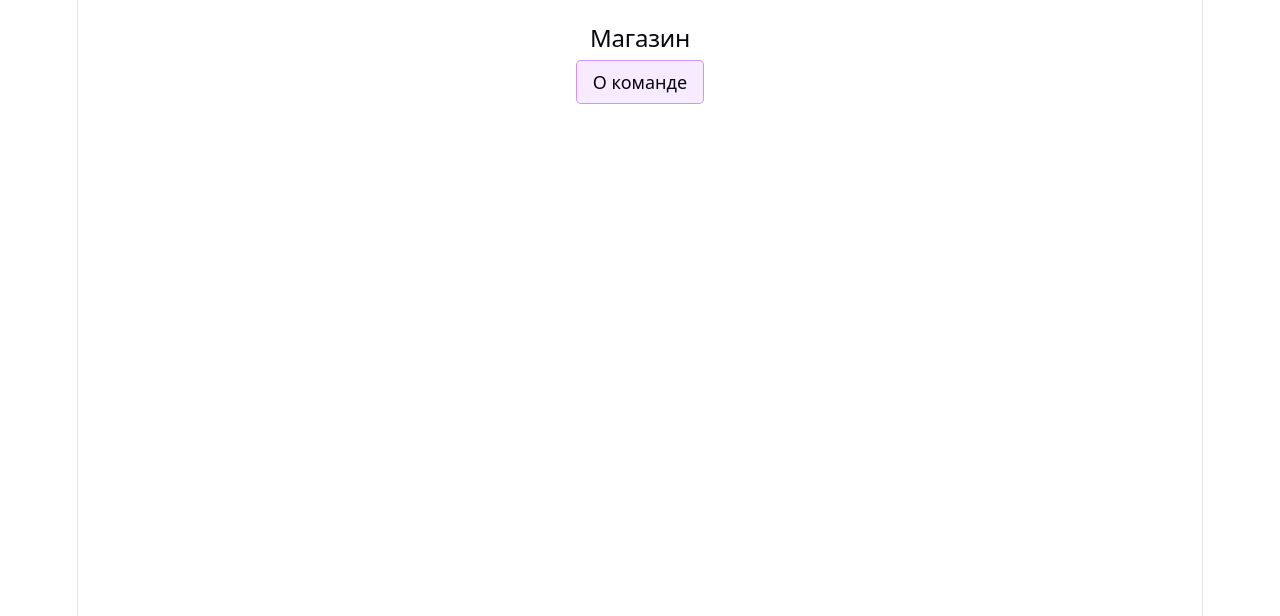
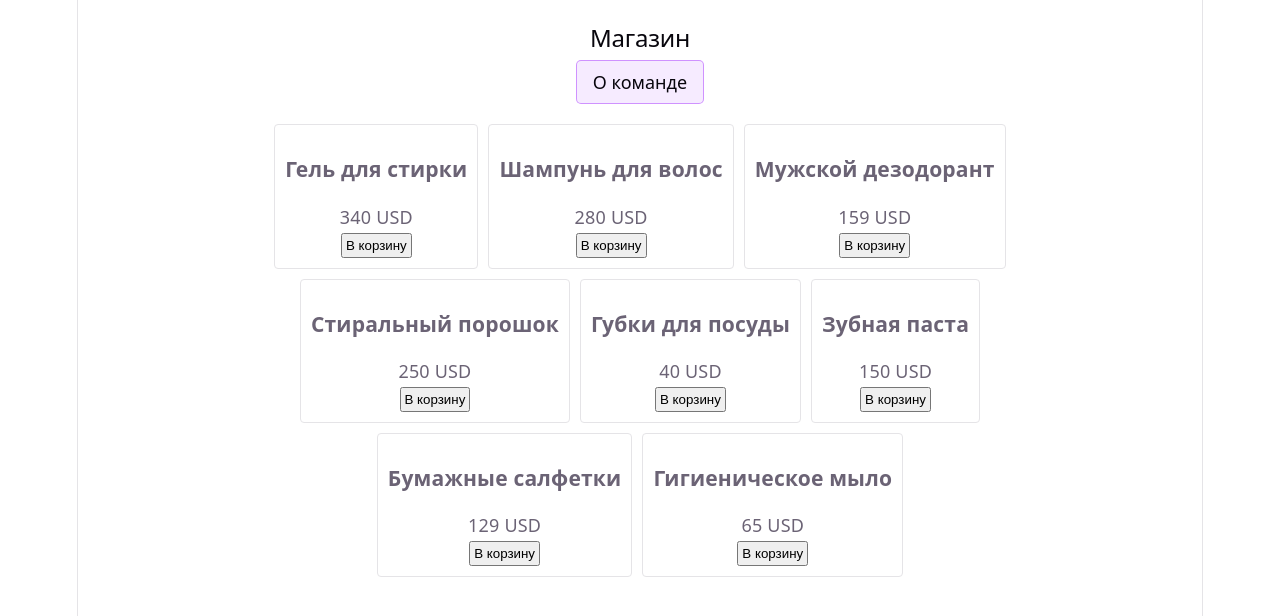
Before and after one commit to VIKTORIYA-S/online-shop, a React (Vite) app: page / in a window 1280 px wide. Both pictures are taken after a click on the button "Перейти в магазин". Shown: the top 616 px of the page. Built offline with nearby package versions, Linux system fonts and the light colour scheme.

Commit message:
feat: add product card and list components

```diff
--- a/src/App.css
+++ b/src/App.css
@@ -28,9 +28,30 @@
   border: 1px solid var(--accent-border);
   border-radius: 5px;
   cursor: pointer;
+  margin-bottom: 20px;
 }
 
 .page-button:focus-visible {
   outline: 2px solid var(--accent);
   outline-offset: 2px;
 }
+
+.product-list {
+  display: flex;
+  flex-wrap: wrap;
+  justify-content: center;
+  max-width: 800px;
+  margin: 0 auto;
+  gap: 10px;
+}
+
+.product-cart {
+  border: 1px solid var(--border);
+  padding: 10px;
+  border-radius: 4px;
+
+  .cart-button {
+    cursor: pointer;
+    padding: 3px;
+  }
+}
--- a/src/App.tsx
+++ b/src/App.tsx
@@ -1,5 +1,7 @@
 import { useState } from "react";
 import "./App.css";
+import ProductList from "./components/ProductList";
+import { products } from "./data/products";
 
 function App() {
   const [isShopOpen, setIsShopOpen] = useState(false);
@@ -16,6 +18,7 @@ function App() {
           >
             О команде
           </button>
+          <ProductList productList={products} />
         </>
       ) : (
         <>
--- /dev/null
+++ b/src/components/ProductCart.tsx
@@ -0,0 +1,21 @@
+import type { Product } from "../types";
+
+function ProductCart({
+  product,
+  addToCart,
+}: {
+  product: Product;
+  addToCart: (productId: number) => void;
+}) {
+  return (
+    <div className="product-cart">
+      <h3>{product.name}</h3>
+      <div>{product.price} USD</div>
+      <button className="cart-button" onClick={() => addToCart(product.id)}>
+        В корзину
+      </button>
+    </div>
+  );
+}
+
+export default ProductCart;
--- /dev/null
+++ b/src/components/ProductList.tsx
@@ -0,0 +1,20 @@
+import type { Product } from "../types";
+import ProductCart from "./ProductCart";
+
+function ProductList({ productList }: { productList: Product[] }) {
+  return (
+    <div className="product-list">
+      {productList.map((item) => (
+        <ProductCart
+          key={item.id}
+          product={item}
+          addToCart={() => {
+            console.log(`add to cart ${item.id}`);
+          }}
+        />
+      ))}
+    </div>
+  );
+}
+
+export default ProductList;
```
